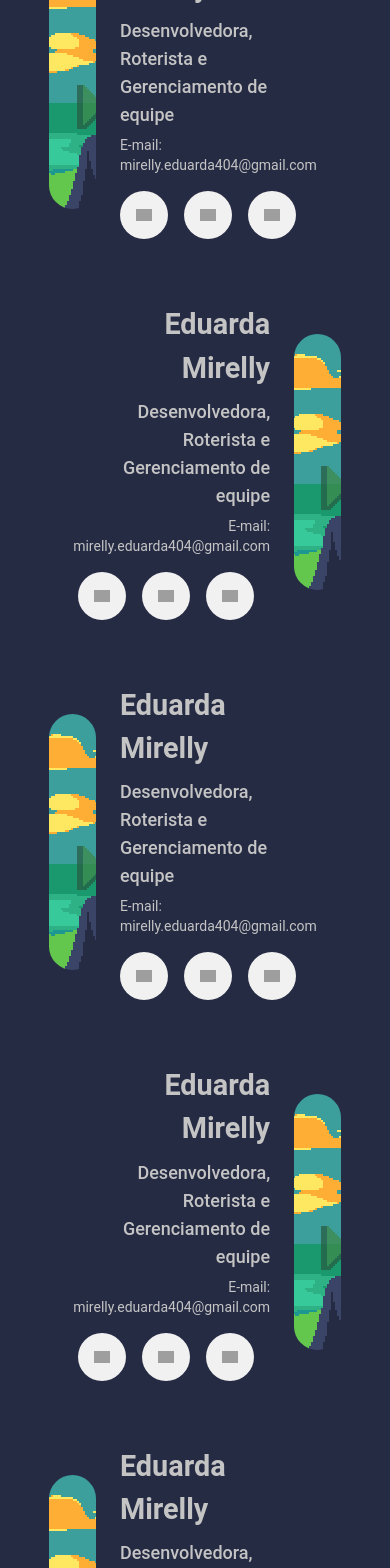
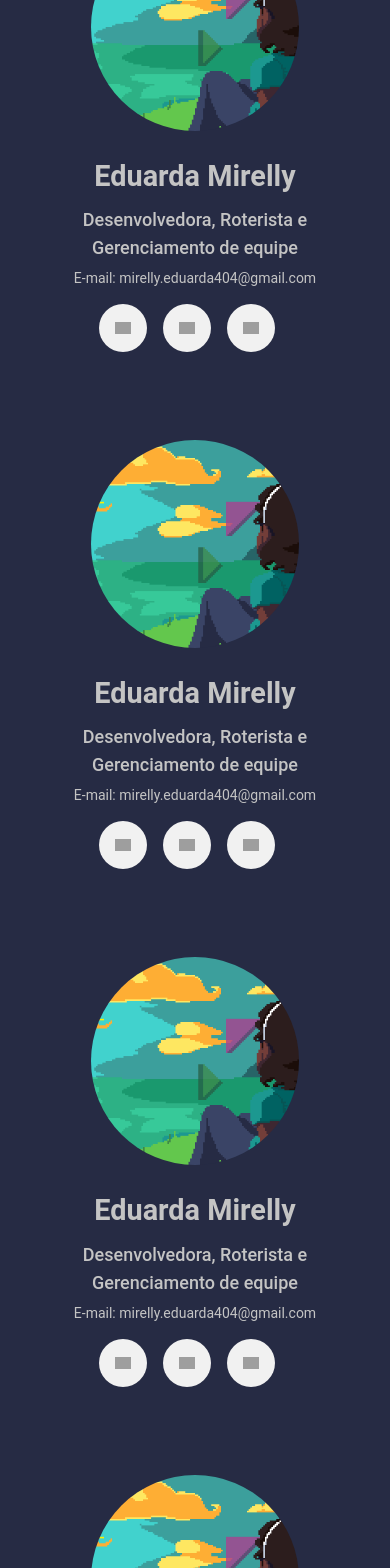
Before and after one commit to eduardamirelly/septandara-website, a React (Create React App) app: page / in a window 390 px wide. Shown: the part 2180-3748 px from the top of the page. Built offline with nearby package versions, Linux system fonts and the light colour scheme; grey boxes are pictures that could not be loaded.

Commit message:
finish section team structure

```diff
--- a/src/components/layouts/BlockInfoPerson.js
+++ b/src/components/layouts/BlockInfoPerson.js
@@ -2,7 +2,7 @@ import React from 'react'
 
 function BlockInfoPerson(props) {
   return (
-    <div data-aos="fade-up" data-aos-duration="1500" className="py-8 flex items-center">
+    <div data-aos="fade-up" data-aos-duration="1800" className="py-8 flex lg:flex-row flex-col lg:flex-nowrap flex-wrap justify-center items-center">
         {props.children}
     </div>
   )
--- a/src/components/layouts/ImagePerson.js
+++ b/src/components/layouts/ImagePerson.js
@@ -3,7 +3,7 @@ import React from 'react'
 function ImagePerson(props) {
   return (
     <div>
-        <img className="rounded-full w-64 h-64" src={props.image} alt="img" />
+        <img className="rounded-full xl:w-64 xl:h-64 w-52 h-52 xl:order-none order-1" src={props.image} alt="img" />
     </div>
   )
 }
--- a/src/components/layouts/InfoPerson.js
+++ b/src/components/layouts/InfoPerson.js
@@ -2,10 +2,10 @@ import React from 'react'
 
 function InfoPerson(props) {
   return (
-    <div className="text-gray-100 mx-6">
+    <div className="text-gray-100 lg:mx-6 my-6 lg:order-none order-2">
         <h4 className={"mb-2 text-[1.8rem] font-semibold " + props.addTextAlign}>{props.name}</h4>
         <p className={"mb-1.5 text-lg font-medium " + props.addTextAlign}>{props.funcao}</p>
-        <p className={"mb-4 text-sm font-regular " + props.addTextAlign}>{props.contact}</p>
+        <p className={"mb-4 text-sm font-regular lg:break-normal break-words " + props.addTextAlign}>{props.contact}</p>
         <div className={"flex items-center " + props.addAlignChildren}>
             {props.children}
         </div>
--- a/src/components/pages/Home.js
+++ b/src/components/pages/Home.js
@@ -56,19 +56,19 @@ function Home() {
         <Section>
           <TitleSection text="Equipe por trás dos panos" />
           <div className="w-10/12">
-            <div className="w-full flex justify-start">
+            <div className="w-full flex lg:justify-start justify-center">
               <BlockInfoPerson>
                 <ImagePerson image="/imgs/back-initial.png" />
-                <InfoPerson name="Eduarda Mirelly" funcao="Desenvolvedora, Roterista e Gerenciamento de equipe" contact="E-mail: mirelly.eduarda404@gmail.com">
+                <InfoPerson name="Eduarda Mirelly" funcao="Desenvolvedora, Roterista e Gerenciamento de equipe" contact="E-mail: mirelly.eduarda404@gmail.com" addAlignChildren="justify-center lg:justify-start" addTextAlign="text-center lg:text-left">
                   <SocialMedia image="/imgs/play-store.png" link="/" />
                   <SocialMedia image="/imgs/play-store.png" link="/" />
                   <SocialMedia image="/imgs/play-store.png" link="/" />
                 </InfoPerson>
               </BlockInfoPerson>
             </div>
-            <div className="w-full flex justify-end">
+            <div className="w-full flex lg:justify-end justify-center">
               <BlockInfoPerson>
-                <InfoPerson name="Eduarda Mirelly" funcao="Desenvolvedora, Roterista e Gerenciamento de equipe" contact="E-mail: mirelly.eduarda404@gmail.com" addAlignChildren="justify-end" addTextAlign="text-right">
+                <InfoPerson name="Eduarda Mirelly" funcao="Desenvolvedora, Roterista e Gerenciamento de equipe" contact="E-mail: mirelly.eduarda404@gmail.com" addAlignChildren="justify-center lg:justify-end" addTextAlign="text-center lg:text-right">
                   <SocialMedia image="/imgs/play-store.png" link="/" />
                   <SocialMedia image="/imgs/play-store.png" link="/" />
                   <SocialMedia image="/imgs/play-store.png" link="/" />
@@ -76,19 +76,19 @@ function Home() {
                 <ImagePerson image="/imgs/back-initial.png" />
               </BlockInfoPerson>
             </div>
-            <div className="w-full flex justify-start">
+            <div className="w-full flex lg:justify-start justify-center">
               <BlockInfoPerson>
                 <ImagePerson image="/imgs/back-initial.png" />
-                <InfoPerson name="Eduarda Mirelly" funcao="Desenvolvedora, Roterista e Gerenciamento de equipe" contact="E-mail: mirelly.eduarda404@gmail.com">
+                <InfoPerson name="Eduarda Mirelly" funcao="Desenvolvedora, Roterista e Gerenciamento de equipe" contact="E-mail: mirelly.eduarda404@gmail.com" addAlignChildren="justify-center lg:justify-start" addTextAlign="text-center lg:text-left">
                   <SocialMedia image="/imgs/play-store.png" link="/" />
                   <SocialMedia image="/imgs/play-store.png" link="/" />
                   <SocialMedia image="/imgs/play-store.png" link="/" />
                 </InfoPerson>
               </BlockInfoPerson>
             </div>
-            <div className="w-full flex justify-end">
+            <div className="w-full flex lg:justify-end justify-center">
               <BlockInfoPerson>
-                <InfoPerson name="Eduarda Mirelly" funcao="Desenvolvedora, Roterista e Gerenciamento de equipe" contact="E-mail: mirelly.eduarda404@gmail.com" addAlignChildren="justify-end" addTextAlign="text-right">
+                <InfoPerson name="Eduarda Mirelly" funcao="Desenvolvedora, Roterista e Gerenciamento de equipe" contact="E-mail: mirelly.eduarda404@gmail.com" addAlignChildren="justify-center lg:justify-end" addTextAlign="text-center lg:text-right">
                   <SocialMedia image="/imgs/play-store.png" link="/" />
                   <SocialMedia image="/imgs/play-store.png" link="/" />
                   <SocialMedia image="/imgs/play-store.png" link="/" />
@@ -96,10 +96,10 @@ function Home() {
                 <ImagePerson image="/imgs/back-initial.png" />
               </BlockInfoPerson>
             </div>
-            <div className="w-full flex justify-start">
+            <div className="w-full flex lg:justify-start justify-center">
               <BlockInfoPerson>
                 <ImagePerson image="/imgs/back-initial.png" />
-                <InfoPerson name="Eduarda Mirelly" funcao="Desenvolvedora, Roterista e Gerenciamento de equipe" contact="E-mail: mirelly.eduarda404@gmail.com">
+                <InfoPerson name="Eduarda Mirelly" funcao="Desenvolvedora, Roterista e Gerenciamento de equipe" contact="E-mail: mirelly.eduarda404@gmail.com" addAlignChildren="justify-center lg:justify-start" addTextAlign="text-center lg:text-left">
                   <SocialMedia image="/imgs/play-store.png" link="/" />
                   <SocialMedia image="/imgs/play-store.png" link="/" />
                   <SocialMedia image="/imgs/play-store.png" link="/" />
```
